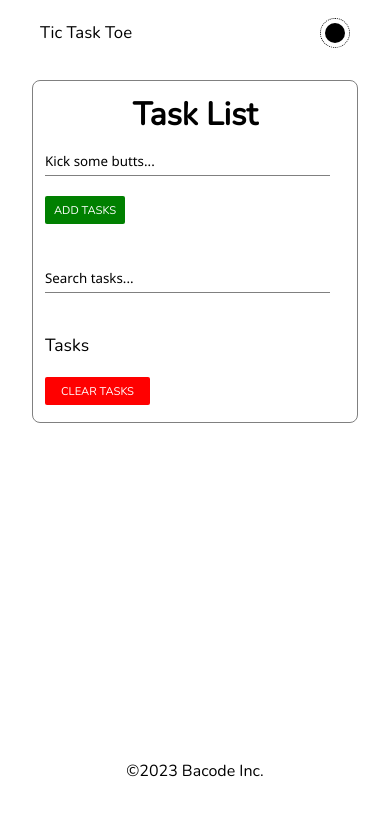
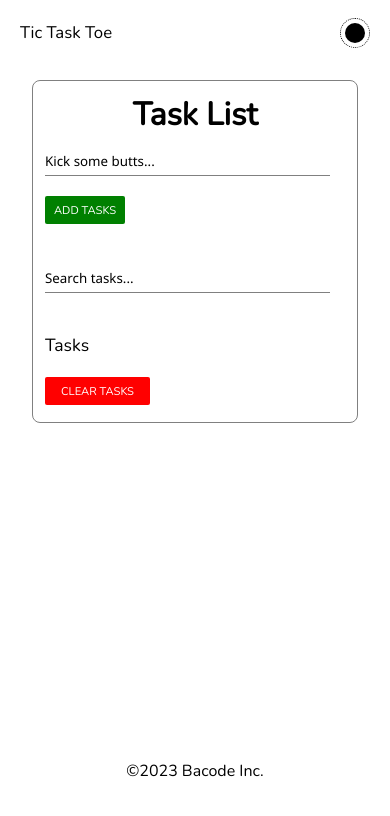
Before and after one commit to CodeDreadnaught/Tic-Task-Toe, a plain HTML site: page index.html in a window 390 px wide. Drawn offline with nearby package versions, Linux system fonts and the light colour scheme.

Commit message:
Tic Task Toe Version 1.0

```diff
--- a/css/style.css
+++ b/css/style.css
@@ -167,6 +167,9 @@ footer.dark, .tasks-head.dark, .task-collection.dark > input, .task-collection.d
     transition: var(--bacode-transition);
 }
 @media screen and (min-width: 200px) and (max-width: 768px) {
+    nav {
+        padding: 0 20px;
+    }
     .card {
         height: 160px;
         width: 300px;
```
